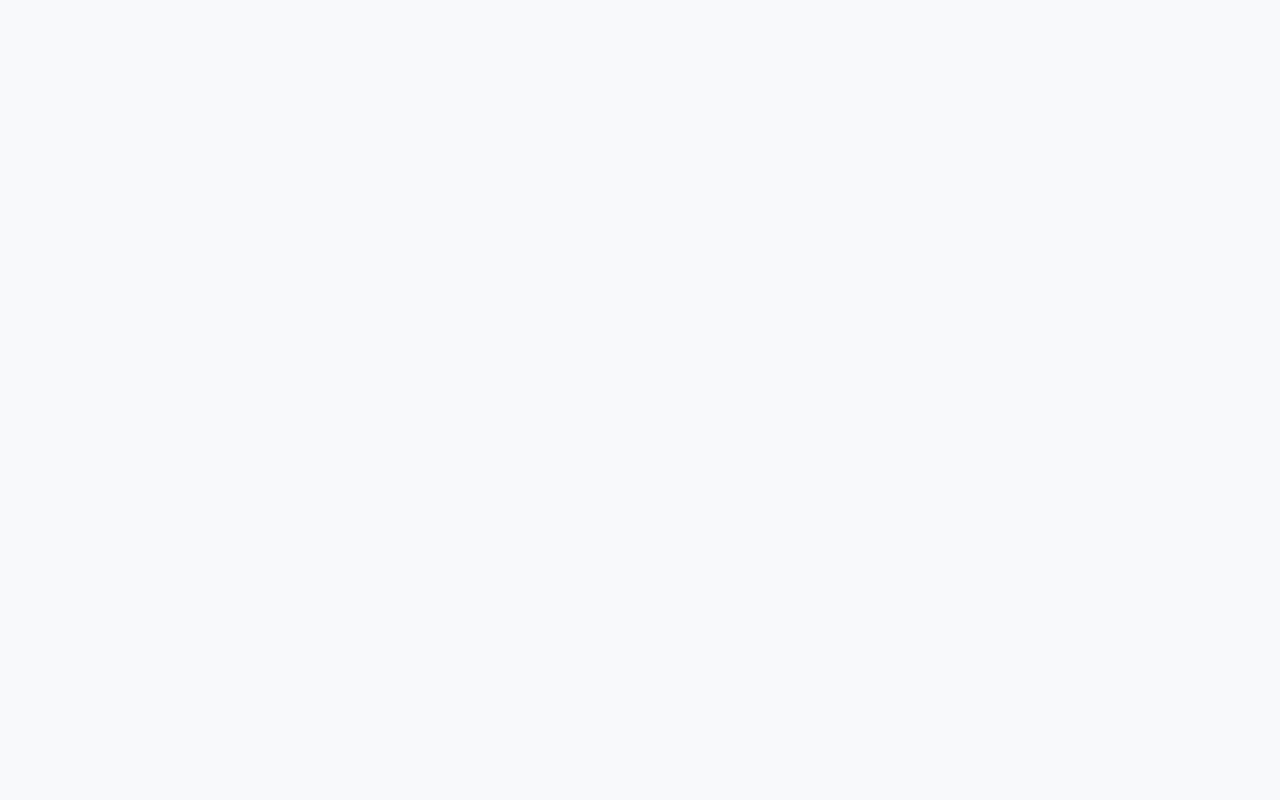
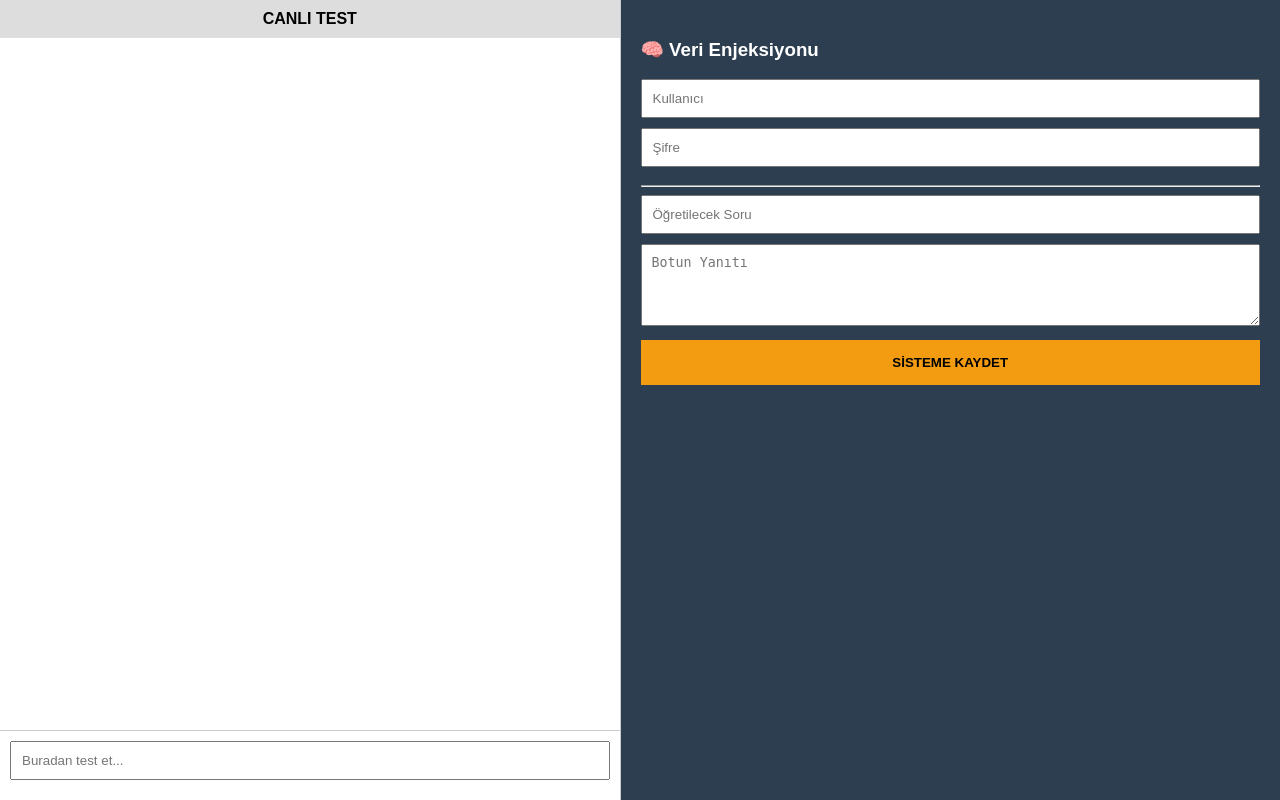
Before and after one commit to creator-a14y/Serce, a Flask app: page /debug in a window 1280 px wide. Before the commit the page is empty. Run offline with Flask 3, Linux system fonts and the light colour scheme.

Commit message:
Gerçekten SON...

```diff
--- a/app/templates/debug.html
+++ b/app/templates/debug.html
@@ -4,51 +4,57 @@
     <meta charset="UTF-8">
     <meta name="viewport" content="width=device-width, initial-scale=1.0">
     <title>Serce Admin</title>
-    <link href="https://cdn.jsdelivr.net/npm/bootstrap@5.3.0/dist/css/bootstrap.min.css" rel="stylesheet">
-    <link rel="stylesheet" href="/static/style.css">
     <style>
-        .split { display: flex; height: 100vh; flex-direction: row; }
-        .test-side { flex: 1.2; border-right: 1px solid #ddd; display: flex; flex-direction: column; background: #fff; }
-        .teach-side { flex: 1; background: #2c3e50; color: white; padding: 25px; overflow-y: auto; }
-        @media (max-width: 768px) { .split { flex-direction: column; } .test-side { height: 350px; } }
-        input, textarea { background: #34495e !important; color: white !important; border: none !important; margin-bottom: 10px; }
-    </script>
+        body { margin:0; font-family: sans-serif; display: flex; height: 100vh; background: #eee; }
+        .split { display: flex; width: 100%; }
+        .test-side { flex: 1; background: white; border-right: 1px solid #ccc; display: flex; flex-direction: column; }
+        .teach-side { flex: 1; background: #2c3e50; color: white; padding: 20px; }
+        #chat-container { flex:1; overflow-y:auto; padding: 20px; display:flex; flex-direction:column; gap:10px; }
+        .msg { padding: 10px; border-radius: 10px; max-width: 80%; }
+        .user { align-self: flex-end; background: #0084ff; color: white; }
+        .bot { align-self: flex-start; background: #f1f1f1; color: black; }
+        input, textarea { width: 100%; padding: 10px; margin-bottom: 10px; box-sizing: border-box; }
+        button { width: 100%; padding: 15px; background: #f39c12; border: none; font-weight: bold; cursor: pointer; }
+    </style>
 </head>
 <body>
     <div class="split">
         <div class="test-side">
-            <div class="p-2 bg-light text-center small fw-bold">CANLI TEST ÜNİTESİ</div>
-            <div id="chat-container" style="margin-bottom:0;"></div>
-            <div class="input-area" style="position:static;"><div class="wrapper">
-                <input type="text" id="ti" onkeypress="if(event.key==='Enter') test()" placeholder="Botu dene...">
-            </div></div>
+            <h4 style="text-align:center; background:#ddd; margin:0; padding:10px;">CANLI TEST</h4>
+            <div id="chat-container"></div>
+            <div style="padding:10px; border-top:1px solid #ccc;">
+                <input type="text" id="ti" placeholder="Buradan test et..." onkeypress="if(event.key=='Enter') test()">
+            </div>
         </div>
         <div class="teach-side">
-            <h5>🚀 Hafıza Yönetimi</h5>
-            <input type="text" id="u" class="form-control" placeholder="Kullanıcı">
-            <input type="password" id="p" class="form-control" placeholder="Parola">
+            <h3>🧠 Veri Enjeksiyonu</h3>
+            <input type="text" id="u" placeholder="Kullanıcı">
+            <input type="password" id="p" placeholder="Şifre">
             <hr>
-            <input type="text" id="t" class="form-control" placeholder="Soru/Etiket">
-            <textarea id="r" class="form-control" rows="3" placeholder="Cevap"></textarea>
-            <button onclick="save()" class="btn btn-warning w-100 fw-bold">KAYDET</button>
-            <div id="st" class="mt-3 text-center small"></div>
+            <input type="text" id="t" placeholder="Öğretilecek Soru">
+            <textarea id="r" rows="4" placeholder="Botun Yanıtı"></textarea>
+            <button onclick="save()">SİSTEME KAYDET</button>
+            <p id="st" style="text-align:center;"></p>
         </div>
     </div>
+
     <script>
         async function test(){
             const i=document.getElementById('ti'), c=document.getElementById('chat-container');
-            c.innerHTML+=`<div class="message user">${i.value}</div>`;
+            if(!i.value) return;
+            c.innerHTML+=`<div class="msg user">${i.value}</div>`;
             const r=await fetch(`/get?msg=${encodeURIComponent(i.value)}&mode=debug`);
             const d=await r.json();
-            c.innerHTML+=`<div class="message bot"><b>Debug:</b> ${d.response}</div>`;
+            c.innerHTML+=`<div class="msg bot"><b>Sistem:</b> ${d.response}</div>`;
             i.value=''; c.scrollTop=c.scrollHeight;
         }
         async function save(){
-            const s=document.getElementById('st');
-            const d={user:document.getElementById('u').value,password:document.getElementById('p').value,tag:document.getElementById('t').value,response:document.getElementById('r').value};
-            const res=await fetch('/teach_debug',{method:'POST',headers:{'Content-Type':'application/json'},body:JSON.stringify(d)});
-            const data=await res.json();
-            s.innerText=data.message; s.style.color=res.ok?"#2ecc71":"#e74c3c";
+            const s=document.getElementById('st'), d={user:document.getElementById('u').value,password:document.getElementById('p').value,tag:document.getElementById('t').value,response:document.getElementById('r').value};
+            s.innerText="Gönderiliyor...";
+            const r=await fetch('/teach_debug',{method:'POST',headers:{'Content-Type':'application/json'},body:JSON.stringify(d)});
+            const res=await r.json();
+            s.innerText=res.message;
+            s.style.color=r.ok?"#2ecc71":"#e74c3c";
         }
     </script>
 </body>
```
